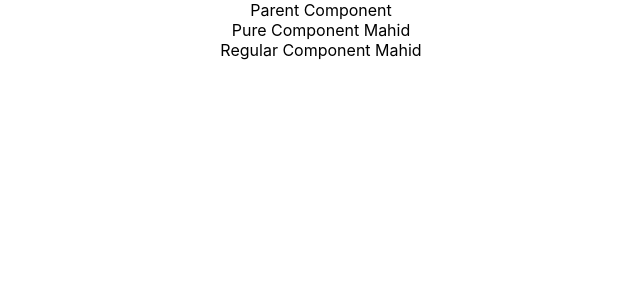
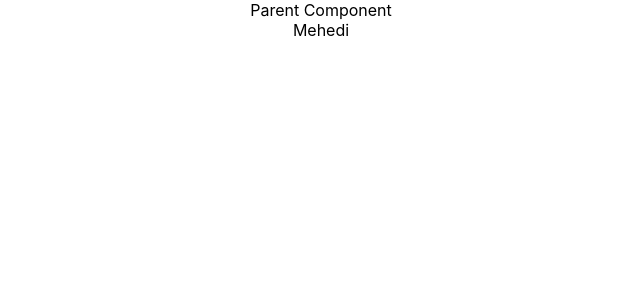
Before and after one commit to mehedimahid/React-JS, a React (Create React App) app in the folder my-app/: page / in a window 1280 px wide. Shown: the top 300 px of the page, without its empty margins (319-959 px from the left). Built offline with nearby package versions, Linux system fonts and the light colour scheme.

Commit message:
ReactMemo

```diff
--- /dev/null
+++ b/my-app/src/component/Component/MemoComp.js
@@ -0,0 +1,8 @@
+import React from "react";
+
+function MemoComp({ name }) {
+  console.log("Rendaring Memo Component");
+  return <div>{name}</div>;
+}
+
+export default React.memo(MemoComp);
--- a/my-app/src/component/Component/ParentsComp.js
+++ b/my-app/src/component/Component/ParentsComp.js
@@ -1,6 +1,7 @@
 import React, { Component } from "react";
 import PureComp from "./PureComp";
 import RegComp from "./RegComp";
+import MemoComp from "./MemoComp";
 
 class ParentsComp extends Component {
   constructor(props) {
@@ -13,7 +14,7 @@
   componentDidMount() {
     setInterval(() => {
       this.setState({
-        name: "Mahid",
+        name: "Mehedi",
       });
     }, 2000);
   }
@@ -23,8 +24,9 @@
     return (
       <div>
         Parent Component
-        <PureComp name={this.state.name} />
-        <RegComp name={this.state.name} />
+        <MemoComp name={this.state.name} />
+        {/* <PureComp name={this.state.name} />
+        <RegComp name={this.state.name} /> */}
       </div>
     );
   }
```
